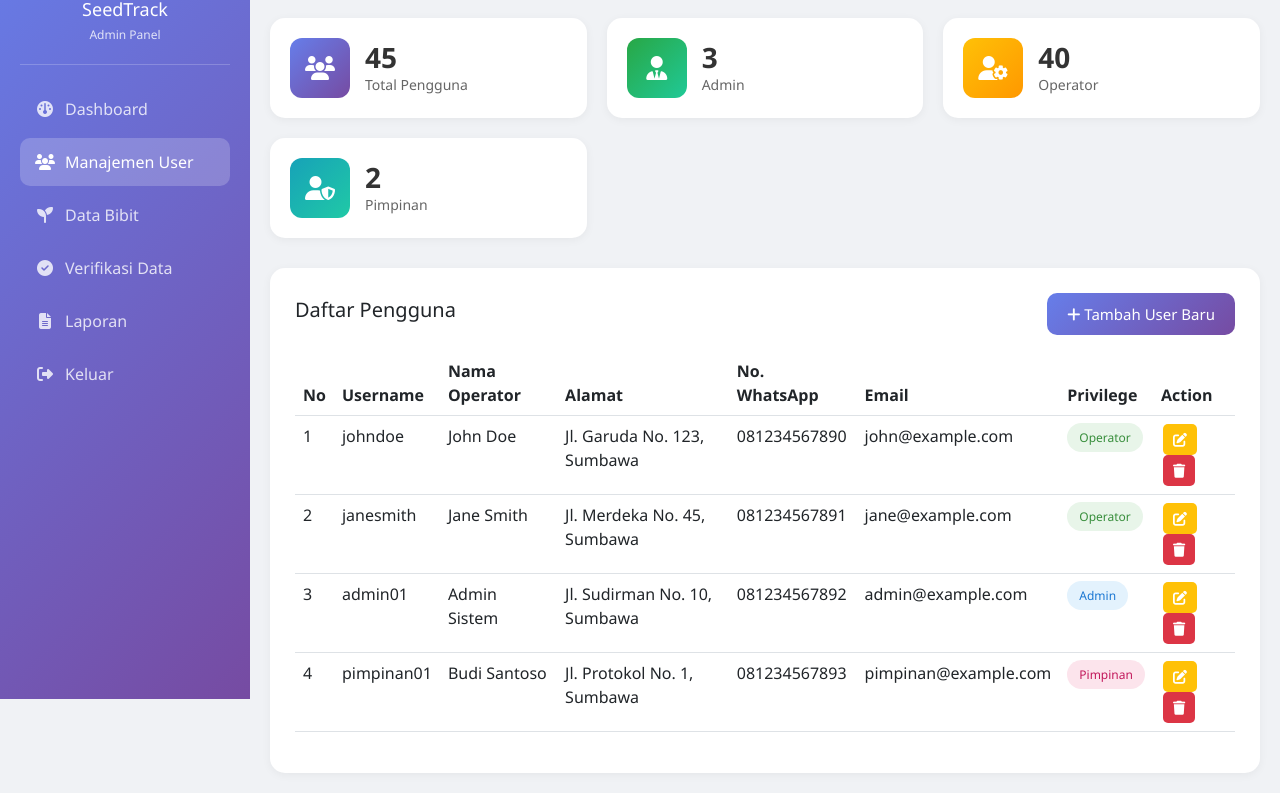
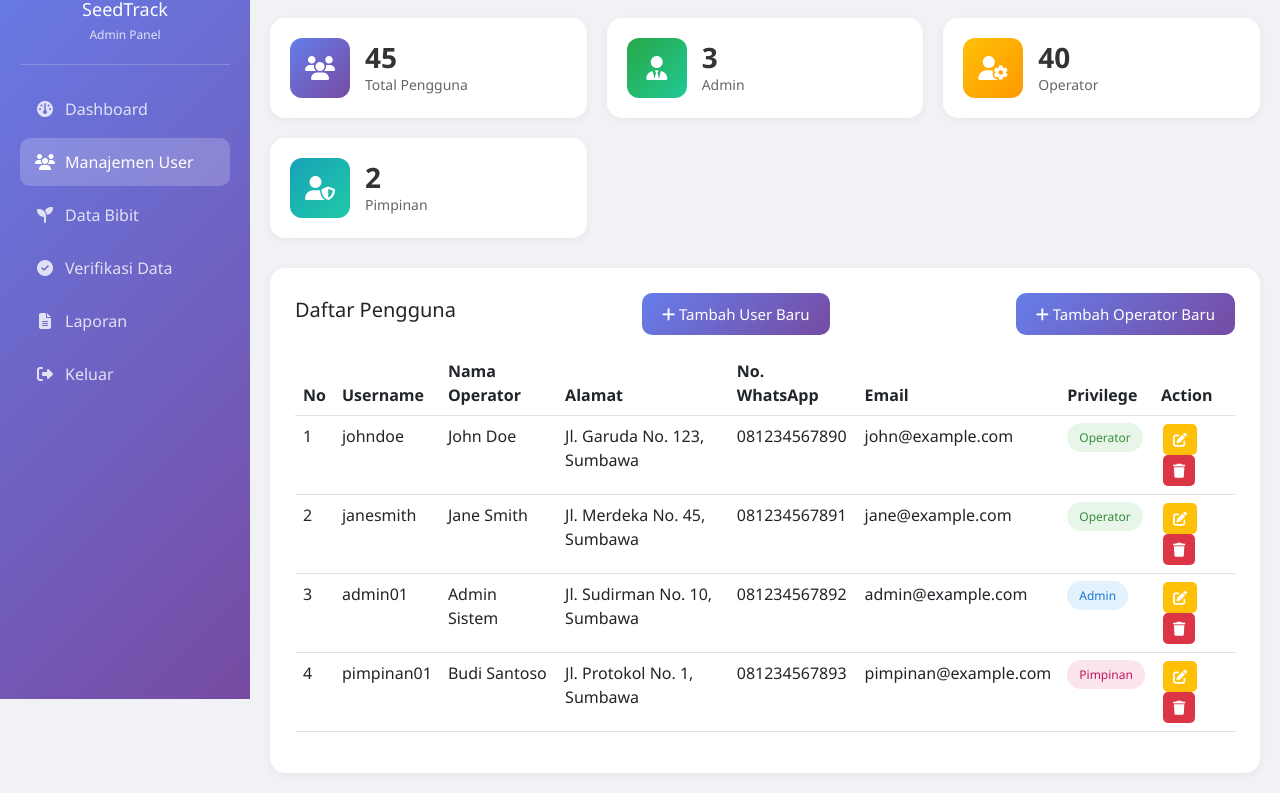
Before and after one commit to pakewokbaenk/FeedTrack, a plain HTML site: page frmDaftarPengguna.html in a window 1280 px wide. Shown: the part 101-894 px from the top of the page. Drawn offline with nearby package versions, Linux system fonts and the light colour scheme.

Commit message:
Add files via upload

```diff
--- a/frmDaftarPengguna.html
+++ b/frmDaftarPengguna.html
@@ -370,9 +370,16 @@
         <div class="table-container">
             <div class="d-flex justify-content-between align-items-center mb-3">
                 <h5>Daftar Pengguna</h5>
+
                 <a href="frmTambahPenggunaBaru.html">
                 <button class="btn-add-user" data-bs-toggle="modal" data-bs-target="#addUserModal">
                     <i class="fas fa-plus"></i> Tambah User Baru
+                </button>
+                </a>
+
+                <a href="frmTambahPenggunaBaru.html">
+                <button class="btn-add-user" data-bs-toggle="modal" data-bs-target="#addUserModal">
+                    <i class="fas fa-plus"></i> Tambah Operator Baru
                 </button>
                 </a>
             </div>
```
Also changed, not shown: frmListDistribusiBibit.html (+5 -3 lines).
